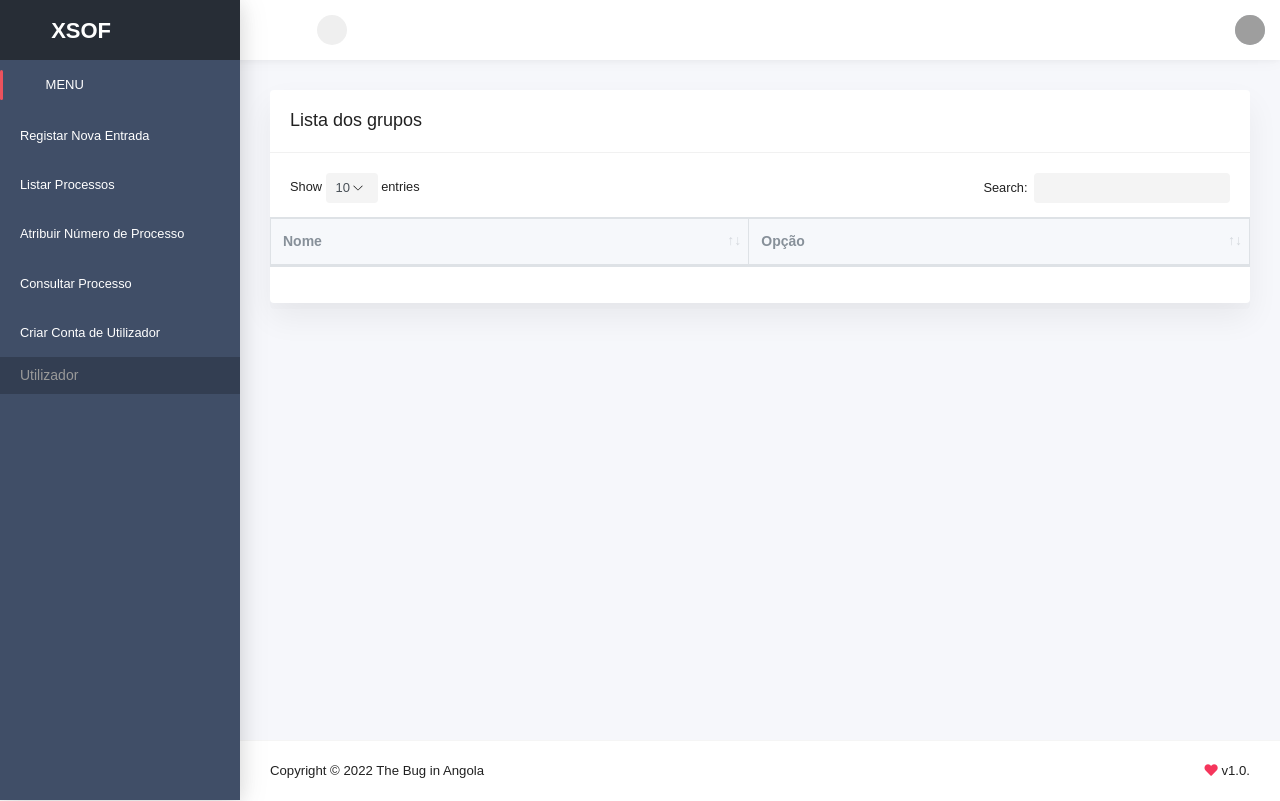
After one commit to ismaely/the-Bugs-angola, a Django app: page /utilizador/list_group in a window 1280 px wide. The commit adds this page. Run offline with Django 4.2, Linux system fonts and the light colour scheme; the visitor is signed in with stand-in values (Sample User, id 1); lists and menus that the app fills with data are empty; some libraries are stand-ins or nearby versions; some web fonts are replaced; grey boxes are pictures that could not be loaded.

Commit message:
create list for group

```diff
--- a/templates/baseHome.html
+++ b/templates/baseHome.html
@@ -108,7 +108,8 @@
                     <a href="{% url 'utilizador:list-users' %}" class="menu-item">Listar Conta de Utilizador</a>
                     <a href="" class="menu-item">Consultar</a>
                     <a href="{% url 'utilizador:add_categoria' %} " class="menu-item">Nova Categoria</a>
-                    <a href="{% url 'utilizador:set-category-privilege' %}" class="menu-item">Definir Previlegios a Categoria </a>
+                    <a href="{% url 'utilizador:list-group' %} " class="menu-item">Lista Categorias</a>
+                    <a href="{% url 'utilizador:set-category-privilege' %}" class="menu-item">Atribuir Previlegios a Categoria </a>
                     <a href="" class="menu-item">Atribuir Categoria a Utilizador</a>
                     <a href="" class="menu-item">Atribuir Previlegios a Utilizador</a>
                     <a href="" class="menu-item">previlegios</a>
--- /dev/null
+++ b/templates/utilizador/list_group.html
@@ -0,0 +1,46 @@
+{% extends 'baseHome.html' %}{% block corpo %}{% load static %}
+
+<div class="row">
+  <div class="col-sm-12">
+    <div class="card">
+      <div class="card-header d-block">
+        <h3>Lista dos grupos</h3>
+      </div>
+      <div class="card-body">
+        <div class="dt-responsive">
+          <table id="multi-colum-dt" class="table table-striped table-bordered nowrap">
+            <thead>
+              <tr>
+                <th>Nome</th>
+                <th>Opção</th>
+              </tr>
+            </thead>
+            <tbody>
+              {% for dados in lista %}
+              <tr>
+                <td>{{ dados.name}}</td>
+                <td>
+                  <ul class="nav nav-pills">
+                    <li class="nav-item dropdown">
+                      <a class="nav-link dropdown-toggle" data-toggle="dropdown" href="#" role="button" aria-haspopup="true" aria-expanded="false"
+                        >Acção <i class="ik ik-chevron-down"> </i
+                      ></a>
+                      <div class="dropdown-menu">
+                        <a class="dropdown-item" href="">Editar</a>
+                        <a class="dropdown-item" href="">Eliminar</a>
+
+                        <div class="dropdown-divider"></div>
+                      </div>
+                    </li>
+                  </ul>
+                </td>
+              </tr>
+              {% endfor %}
+            </tbody>
+          </table>
+        </div>
+      </div>
+    </div>
+  </div>
+</div>
+{% endblock %}
--- a/utilizador/urls.py
+++ b/utilizador/urls.py
@@ -13,5 +13,6 @@ urlpatterns = [
     path('disable_user/<int:pk>/', views.disable_user, name="disable-user"),
     path('reset_password/<int:pk>/', views.reset_password, name="reset-password"),
     path('set_category_privilege', views.set_category_privilege, name="set-category-privilege"),
+    path('list_group', views.list_group, name="list-group"),
 
 ]
--- a/utilizador/views.py
+++ b/utilizador/views.py
@@ -14,9 +14,16 @@ from utilizador.forms import CategoriaForm, Utilizador_Form, User_Form, Categori
 from utilizador.models import Utilizador
 
 
+
+@login_required
+def list_group(request):
+    lista = Group.objects.all()
+    context = {'lista': lista}
+    return render(request, 'utilizador/list_group.html', context)
+
+
 @login_required
 def set_category_privilege(request):
-
     if request.method == 'POST':
         form = Categoria_Privilegio_Form(request.POST)
         if form.is_valid():
@@ -24,15 +31,11 @@ def set_category_privilege(request):
             messages.success(request, 'Privilegio atribuido com sucesso')
     else:
         form = Categoria_Privilegio_Form()
-    permissao = Permission.objects.all()
-    categoria = User.objects.all()
 
-    dis = permissao
-    for x in categoria:
-        print(x.email)
-
-    context = {'categoria': categoria, 'dados':  dis}
-    return render(request, 'utilizador/set_category_privilege.html')
+    lista = Group.objects.all()
+    perm = Permission.objects.all()
+    context = {'categoria': lista, 'perm':  perm}
+    return render(request, 'utilizador/set_category_privilege.html', context)
 
 
 
```
Also changed, not shown: templates/utilizador/set_category_privilege.html (+7 -35 lines), utilizador/models.py (+0 -7 lines), utilizador/migrations/0011_delete_permissao.py (added).
